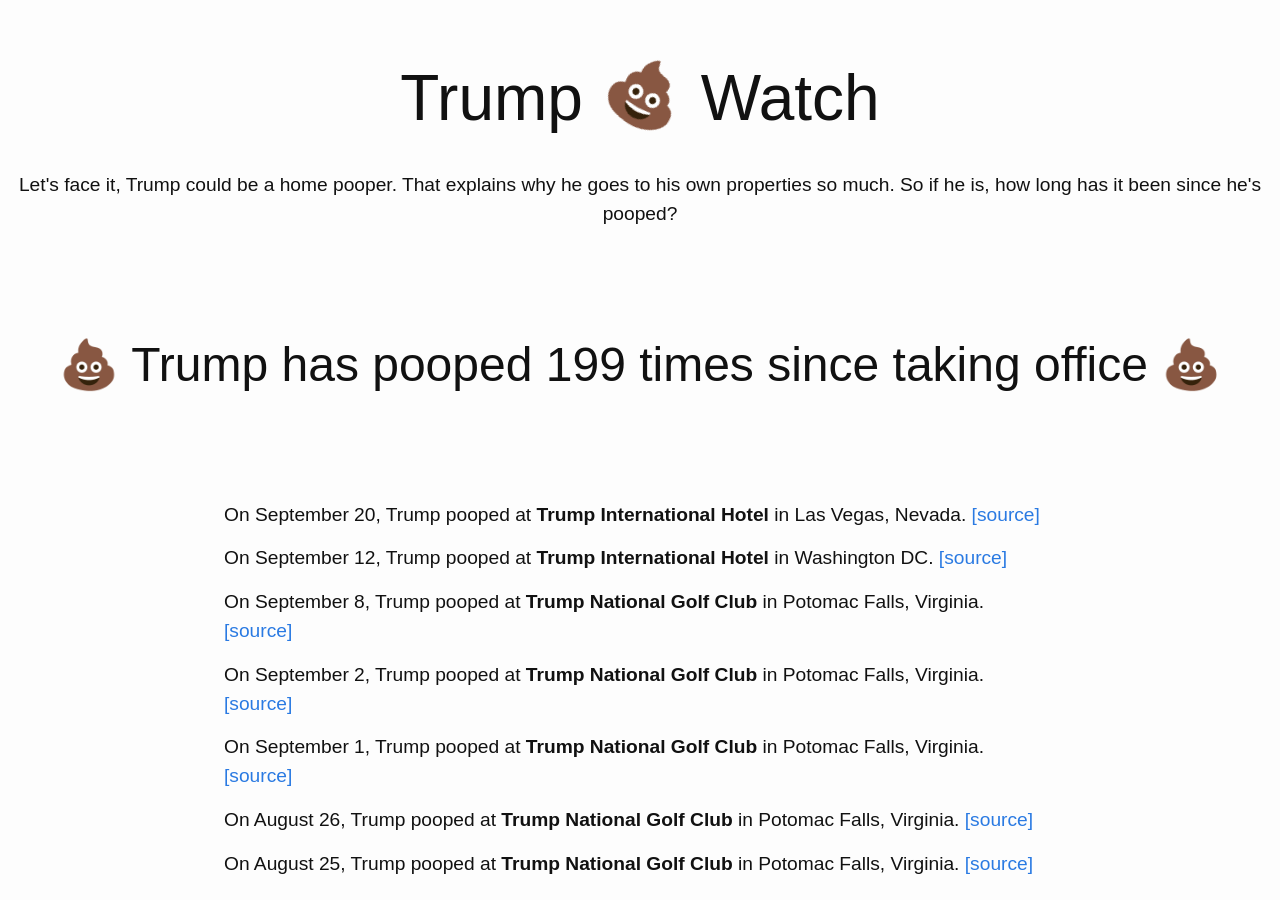
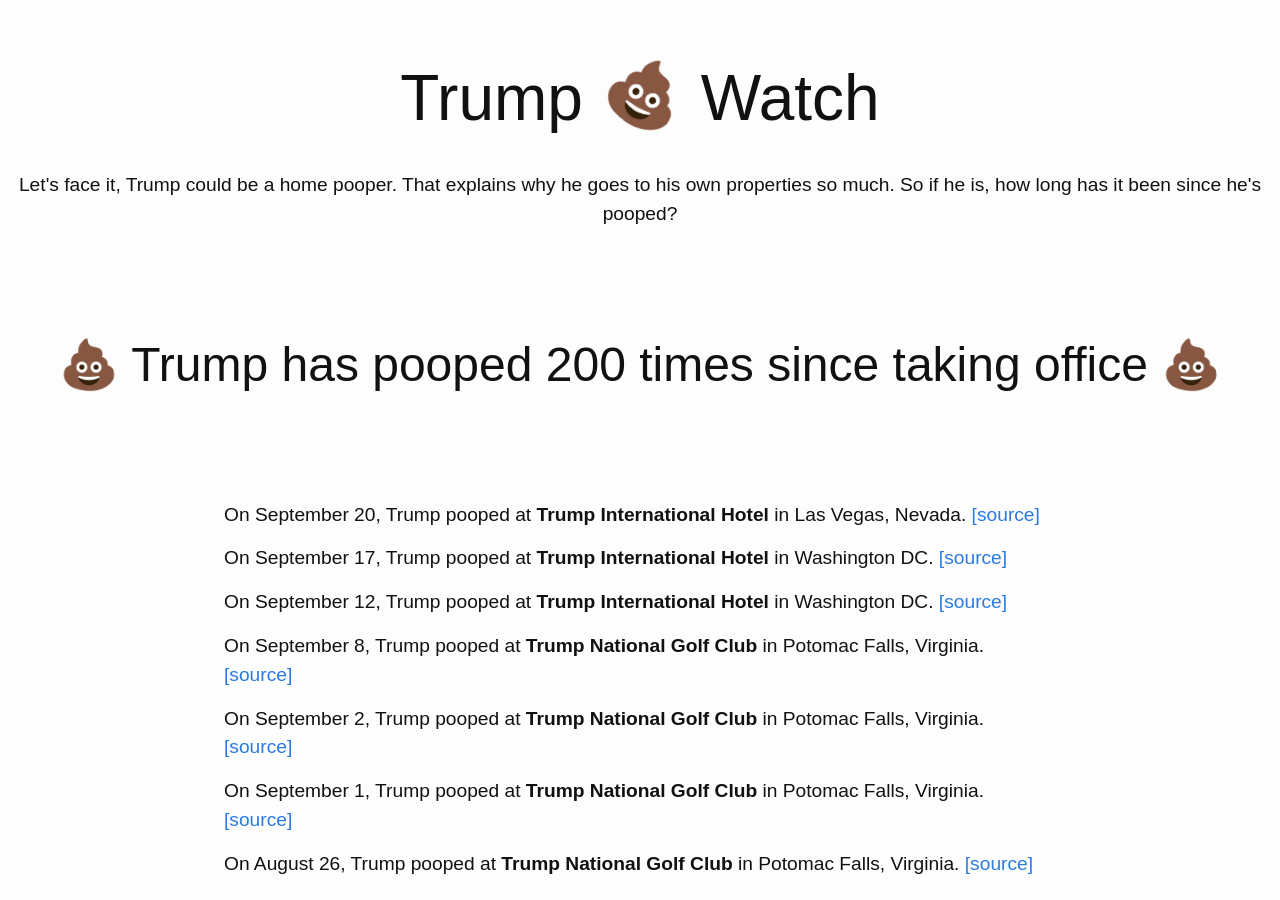
Before and after one commit to dansinker/trumppoopwatch.org, a Jekyll site: the page built from pooparchive.md, in a window 1280 px wide and 900 px high. Built offline with Jekyll 4.4.1, drawn with Linux system fonts in a browser that asks for light colours; nearby versions of some CDN libraries.

Commit message:
missed a poop on Sept 17

```diff
--- a/_data/trumps.yml
+++ b/_data/trumps.yml
@@ -3,6 +3,10 @@ poops:
   city: Las Vegas, Nevada
   date: 2018-09-20
   link: https://publicpool.kinja.com/subject-travel-pool-report-6-1829214762
+- location: Trump International Hotel
+  city: Washington DC
+  date: 2018-09-17
+  link: https://twitter.com/kylegriffin1/status/1041827970460123137
 - location: Trump International Hotel
   city: Washington DC
   date: 2018-09-12
```
